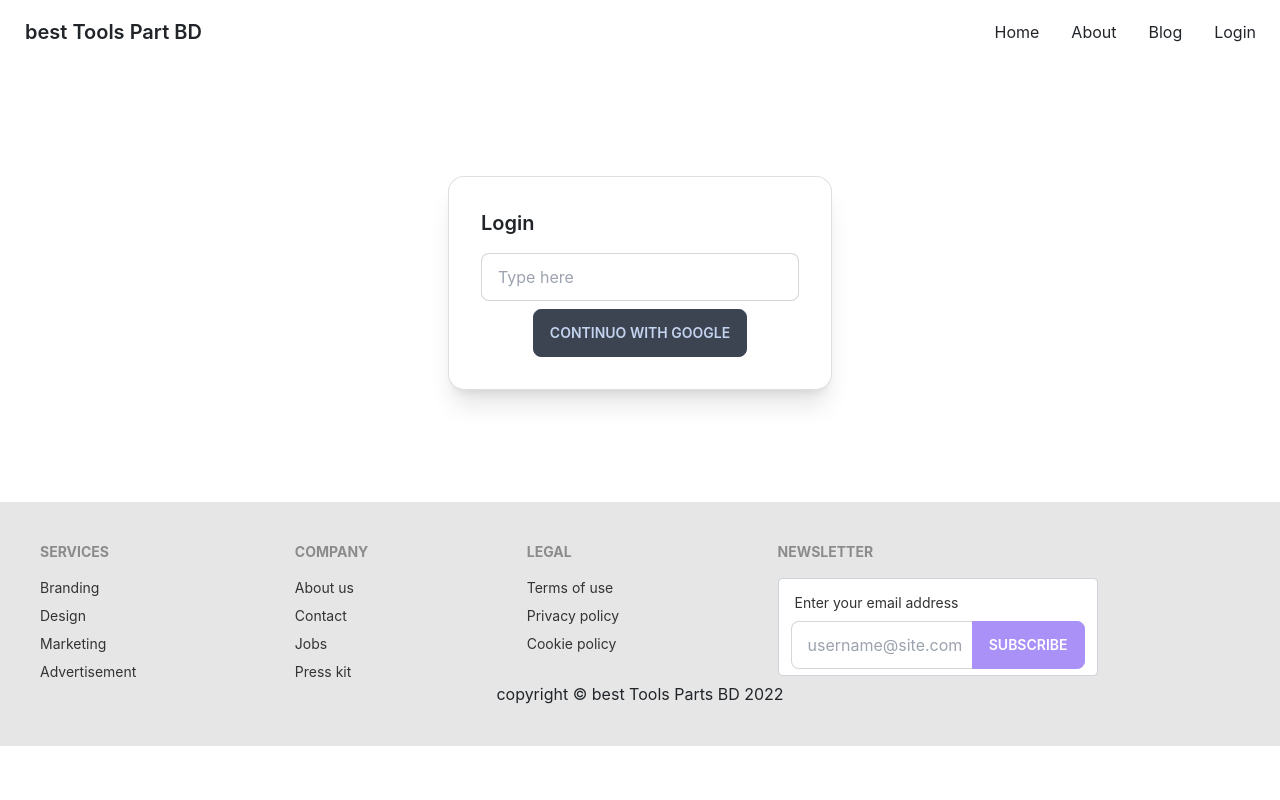
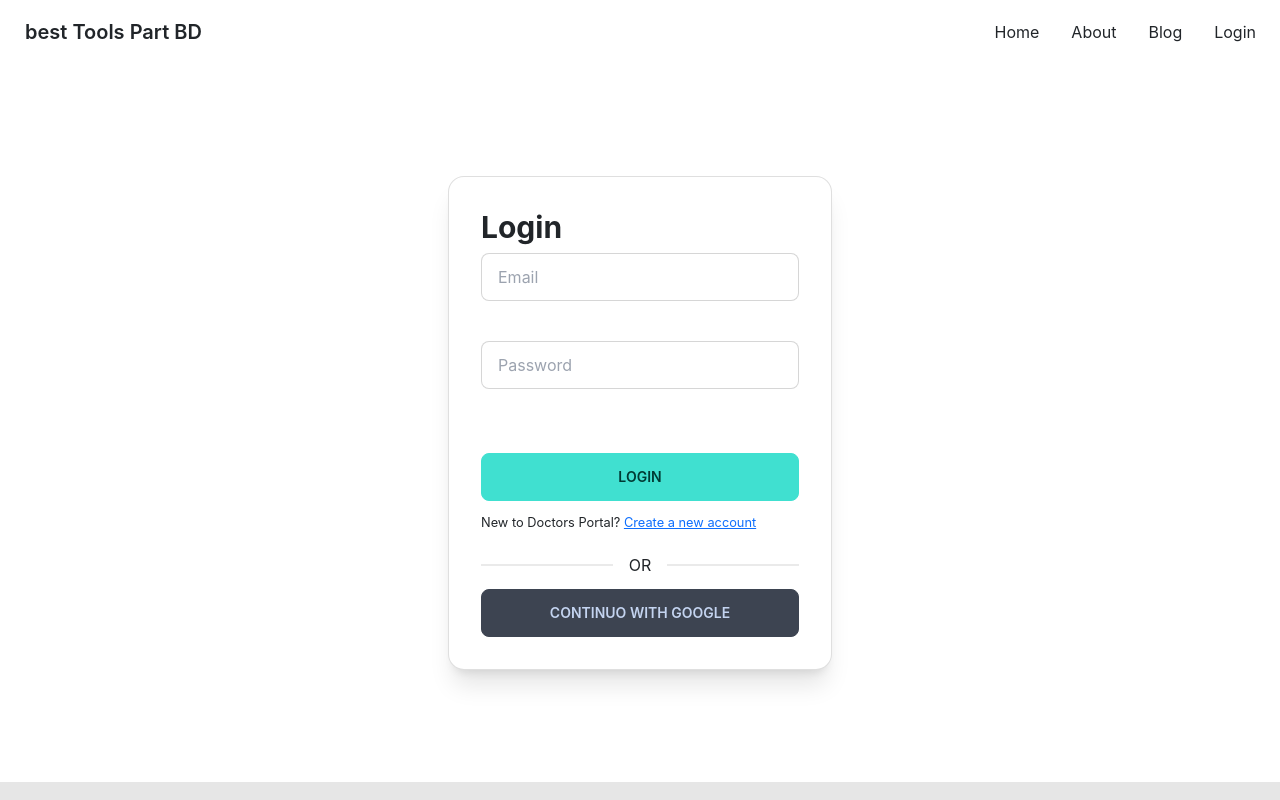
Before and after one commit to rashidul191/best-tools-parts-client, a React (Create React App) app: page /login in a window 1280 px wide. Shown: the top 800 px of the page. Built offline with nearby package versions, Linux system fonts and the light colour scheme; no server answers; the HTML template or start-up script is replaced by a standard one.

Commit message:
login input filed and create register page

```diff
--- a/package.json
+++ b/package.json
@@ -17,6 +17,7 @@
     "react-dom": "^18.2.0",
     "react-firebase-hooks": "^5.0.3",
     "react-fontawesome": "^1.7.1",
+    "react-hook-form": "^7.33.1",
     "react-query": "^4.0.0",
     "react-router-dom": "^6.3.0",
     "react-scripts": "5.0.1",
--- a/src/Pages/Login/Login.js
+++ b/src/Pages/Login/Login.js
@@ -1,14 +1,84 @@
 import React from "react";
+import { Link } from "react-router-dom";
+import { useForm } from "react-hook-form";
 import SocialLogin from "./SocialLogin/SocialLogin";
 
 const Login = () => {
+  const {
+    register,
+    formState: { errors },
+    handleSubmit,
+  } = useForm();
+
+  const onSubmit = (data) => console.log(data);
   return (
-    <div class="card w-96 bg-base-100 shadow-xl md:my12 md:my-28 mx-auto">
+    <div class="card w-96 bg-base-100 shadow-xl my-12 md:my-28 mx-auto">
       <div class="card-body">
-        <h2 class="card-title">Login</h2>
-        <form action="">
-        <input type="text" placeholder="Type here" class="input input-bordered w-full max-w-xs" />
+        <h2 class="text-3xl font-bold">Login</h2>
+
+        <form onSubmit={handleSubmit(onSubmit)}>
+          <input
+            {...register("email", {
+              required: { value: true, message: "Email is Required" },
+              pattern: {
+                value: /[a-z0-9]+@[a-z]+\.[a-z]{2,3}/,
+                message: "Provide a valid Email",
+              },
+            })}
+            type="email"
+            placeholder="Email"
+            class="input input-bordered w-full max-w-xs"
+          />
+          <label className="label">
+            {errors.email?.type === "required" && (
+              <span className="text-error">{errors.email.message}</span>
+            )}
+            {errors.email?.type === "pattern" && (
+              <span className="label-text-alt text-red-500">
+                {errors.email.message}
+              </span>
+            )}
+          </label>
+
+          <input
+            {...register("password", {
+              required: { value: true, message: "Password is Required" },
+              minLength: {
+                value: 6,
+                message: "Must be 6 characters or longer",
+              },
+            })}
+            type="password"
+            placeholder="Password"
+            class="input input-bordered w-full max-w-xs mt-4"
+          />
+          <label className="label">
+            {errors.password?.type === "required" && (
+              <span className="label-text-alt text-red-500">
+                {errors.password.message}
+              </span>
+            )}
+            {errors.password?.type === "minLength" && (
+              <span className="label-text-alt text-red-500">
+                {errors.password.message}
+              </span>
+            )}
+          </label>
+
+          <input
+            className="btn btn-secondary w-full mt-5"
+            type="submit"
+            value="Login"
+          />
         </form>
+        <p>
+          <small>
+            New to Doctors Portal?{" "}
+            <Link to="/register" className="text-primary underline">
+              Create a new account
+            </Link>{" "}
+          </small>
+        </p>
         <SocialLogin></SocialLogin>
       </div>
     </div>
--- /dev/null
+++ b/src/Pages/Login/Register/Register.js
@@ -0,0 +1,11 @@
+import React from 'react';
+
+const Register = () => {
+    return (
+        <div>
+            <h2>Register</h2>
+        </div>
+    );
+};
+
+export default Register;
--- a/src/Pages/Login/SocialLogin/SocialLogin.js
+++ b/src/Pages/Login/SocialLogin/SocialLogin.js
@@ -17,7 +17,8 @@ const SocialLogin = () => {
     return <p className="text-error text-center">{error?.message}</p>;
   }
   return (
-    <div className="mx-auto">
+    <div className="w-full mx-auto">
+      <div class="divider">OR</div>
       <button onClick={() => signInWithGoogle()} className="btn w-full">
         Continuo with Google
       </button>
```
Also changed, not shown: src/Pages/Shared/Navbar/Navbar.js (+6 -6 lines), 1 other file (tests, documents, lock files or other folders).
